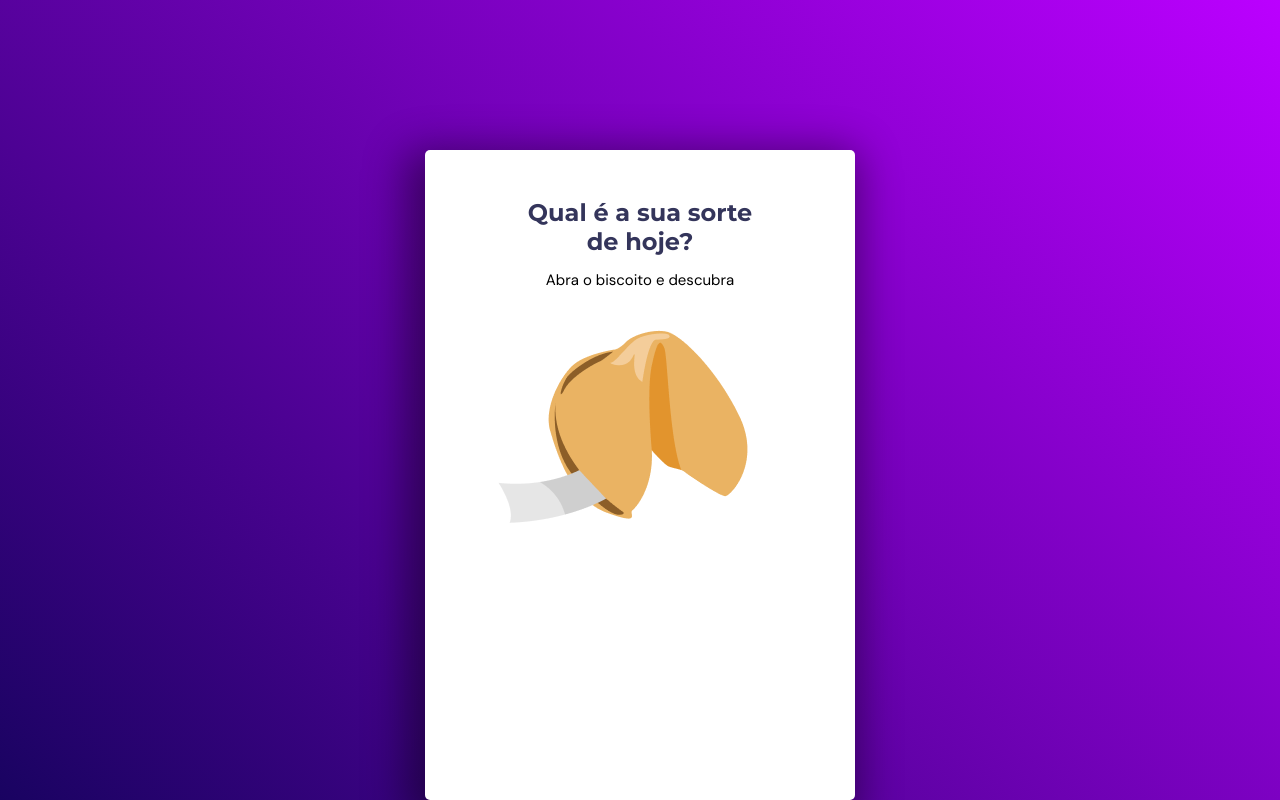
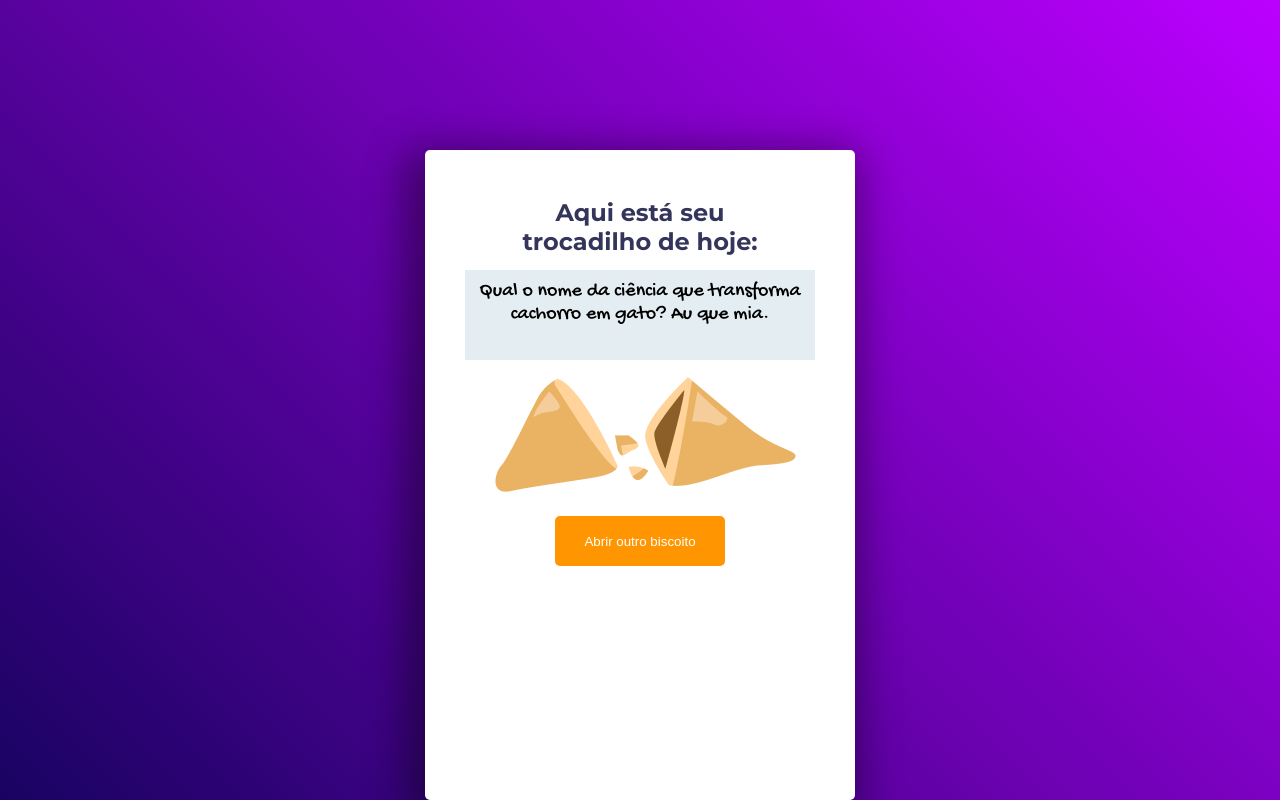
Before and after one commit to carolmedici/fortune-cookie, a plain HTML site: page index.html in a window 1280 px wide. Both pictures are taken after a click on the button 625 px from the left and 426 px from the top of the page. Drawn offline with Linux system fonts and the light colour scheme; a web font is replaced by a local one.

Commit message:
:sparkles: cookie messages
adding a button to go to another page and using arrays to change cookie messages.

```diff
--- a/assets/css/style.css
+++ b/assets/css/style.css
@@ -1,6 +1,7 @@
 @charset "UTF-8";
 
 @import url('https://fonts.googleapis.com/css2?family=Cedarville+Cursive&family=DM+Sans&family=Montserrat:wght@700&display=swap');
+@import url('https://fonts.googleapis.com/css2?family=Gochi+Hand&display=swap');
 
 *{
     margin: 0;
@@ -19,7 +20,7 @@
     /*fonts*/
     --text-font: 'DM Sans', sans-serif;
     --title-font: 'Montserrat', sans-serif;
-    --lucky-font: 'Cedarville Cursive', cursive;
+    --lucky-font: 'Gochi Hand', cursive;
 
     /*accessibility*/
     font-size: 62.5%;
@@ -32,7 +33,6 @@ body{
     background-repeat: no-repeat;
     display: grid;
     justify-content: center;
-
 }
 
 main{
@@ -61,7 +61,6 @@ p{
     font-size: 1.5rem;
     text-align: center;
     margin:1.4rem auto;
-
 }
 
 
@@ -73,13 +72,11 @@ p{
     left: 5rem;
 }
 
-
-
 /*opened cookie*/
 .opened-cookie p{
     background-color:var(--lucky-back);
-    width: 29rem;
-    height: 11rem;
+    width: 35rem;
+    height: 9rem;
     padding: 1rem;
     font-family: var(--lucky-font);
     font-size: 2rem;
@@ -89,8 +86,23 @@ p{
     margin:-4rem auto;
     position: relative;
     left: 7rem;
+}
 
+.cookie-img:hover{
+    -webkit-animation: bounce 1ms infinite alternate;
+  }
+
+@keyframes bounce {
+from {
+    transform: translateY(0px);
+    transform: translateX(-15px);
 }
+to {
+    transform: translateX(-15px);
+    transform: translateY(-15px);
+    }
+}
+
 
 .opened-cookie button{
     width: 17rem;
--- /dev/null
+++ b/assets/js/script.js
@@ -0,0 +1,66 @@
+const luckyCookie = document.querySelector('.cookie')
+const openedCookie = document.querySelector('.opened-cookie')
+const lucky = document.querySelector('.lucky')
+
+
+const messages = [
+{
+    message: 'Qual o nome da ciência que transforma cachorro em gato? Au que mia.'
+},
+{
+    message: 'Quando o Papai Noel morrer, ele não estará mais em trenós.'
+},
+{
+    message:'A partida de futebol entre cavalos terminou em patada.'
+},
+{
+    message:'Qual é o doce preferido dos átomos? Pé-de-moléculas.'
+},
+{
+    message:'Qual o contrário de papelada? Pá vestida.'
+},
+{
+    message:'Qual cachorro gosta de mergulhar? O Pittbum.'
+},
+{
+    message:'Qual é a tecla favorita do astronauta? O espaço;'
+},
+{
+    message:'Qual o nome da mãe de todos os legumes? Mãe-dioca;'
+},
+{
+    message:' Como se chama o coveiro do cemitério? O Seu Pultura'
+},
+{
+    message:'O que o Aquaman faz para salvar o mundo? Nada.'
+},
+]
+
+let newMessage = []
+
+for( var index = 0; index < messages.length; index++){
+
+
+    for( let newMess of messages){
+        newMessage.push(newMess.message)
+
+}}
+
+
+function hideToggle(){
+    luckyCookie.classList.toggle('hide')
+    openedCookie.classList.toggle('hide')
+}
+
+
+function openCookie(){
+    hideToggle()
+    lucky.innerHTML = newMessage[index]
+
+}
+
+
+function returnCookie(){
+    hideToggle()
+    index++
+}
--- a/index.html
+++ b/index.html
@@ -11,18 +11,20 @@
 <body>
     <main>
         <div class="cookie">
-            <h1>Qual é a sua sorte de hoje?</h1>
-            <p>Abra o biscoito e descubra</p>
-            <button class="open-cookie-btn"><img class="cookie-img" src="assets/images/fortune-cookie.png" alt="Image of a fortune cookie"></button>
+            <h1>Trocadilhos para divertir o seu dia</h1>
+            <p>Abra o biscoito e sorria :)</p>
+            <button class="open-cookie-btn" onclick="openCookie()"><img class="cookie-img" src="assets/images/fortune-cookie.png" alt="Image of a fortune cookie" ></button>
         </div>
 
 
         <div class="opened-cookie hide">
-            <h1>Aqui está a sua sorte de hoje:</h1>
-            <p>Aqui vem a sorte do dia</p>
+            <h1>Aqui está seu trocadilho de hoje:</h1>
+            <p class="lucky">Aqui vem a sorte do dia</p>
             <img class="open-cookie-img" src="assets/images/opened-cookie.png" alt="Image of an opened fortune cookie">
-            <button type="submit">Abrir outro biscoito</button>
+            <button type="submit" onclick="returnCookie()">Abrir outro biscoito</button>
         </div>
     </main>
+
+    <script src="assets/js/script.js"></script>
 </body>
 </html>
```
Also changed, not shown: assets/images/print.png (added), assets/images/print2.png (added).
